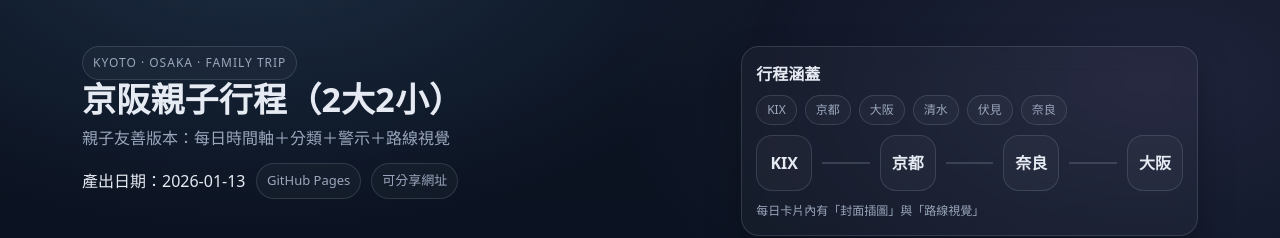
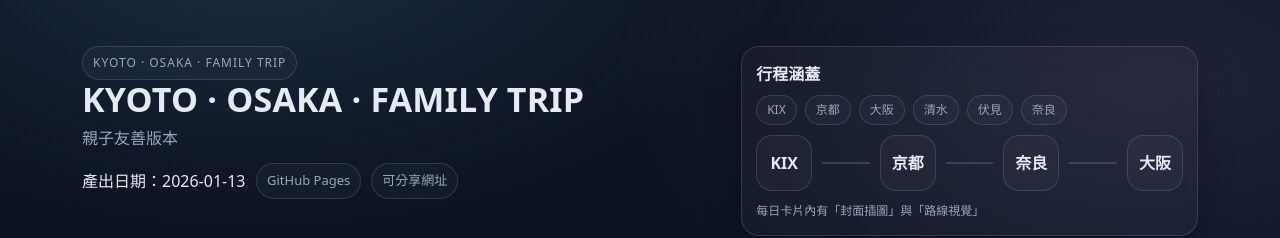
Before and after one commit to jimmytototo/kyoto-osaka-trip, a plain HTML site: page index.html in a window 1280 px wide. Shown: the top 238 px of the page. Drawn offline with Linux system fonts and the light colour scheme.

Commit message:
Add files via upload

```diff
--- a/data.json
+++ b/data.json
@@ -1,6 +1,6 @@
 {
-  "title": "京阪親子行程（2大2小）",
-  "subtitle": "親子友善版本：每日時間軸＋分類＋警示＋路線視覺",
+  "title": "KYOTO · OSAKA · FAMILY TRIP",
+  "subtitle": "親子友善版本",
   "generated_on": "2026-01-13",
   "days": [
     {
--- a/index.html
+++ b/index.html
@@ -3,7 +3,7 @@
 <head>
   <meta charset="utf-8" />
   <meta name="viewport" content="width=device-width, initial-scale=1" />
-  <title>京阪親子行程（2大2小）</title>
+  <title>KYOTO · OSAKA · FAMILY TRIP</title>
   <link rel="stylesheet" href="styles.css" />
 </head>
 <body>
@@ -12,8 +12,8 @@
       <div class="heroBanner">
         <div class="bannerLeft">
           <div class="badgeTop">KYOTO · OSAKA · FAMILY TRIP</div>
-          <h1 id="title">京阪親子行程（2大2小）</h1>
-          <p class="subtitle" id="subtitle">親子友善版本：每日時間軸＋分類＋警示＋路線視覺</p>
+          <h1 id="title">KYOTO · OSAKA · FAMILY TRIP</h1>
+          <p class="subtitle" id="subtitle">親子友善版本</p>
           <div class="meta">
             <span id="generated"></span>
             <span class="pill">GitHub Pages</span>
```
